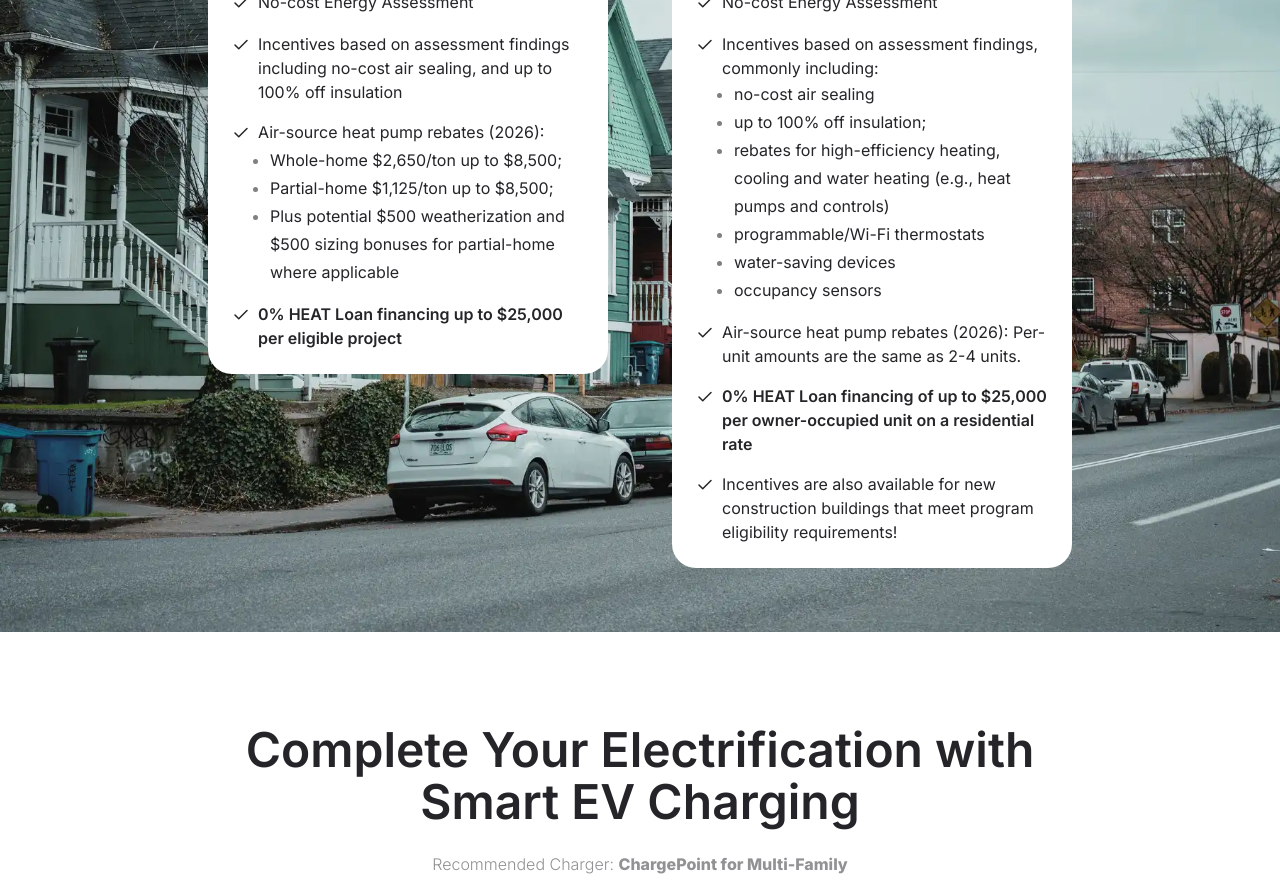
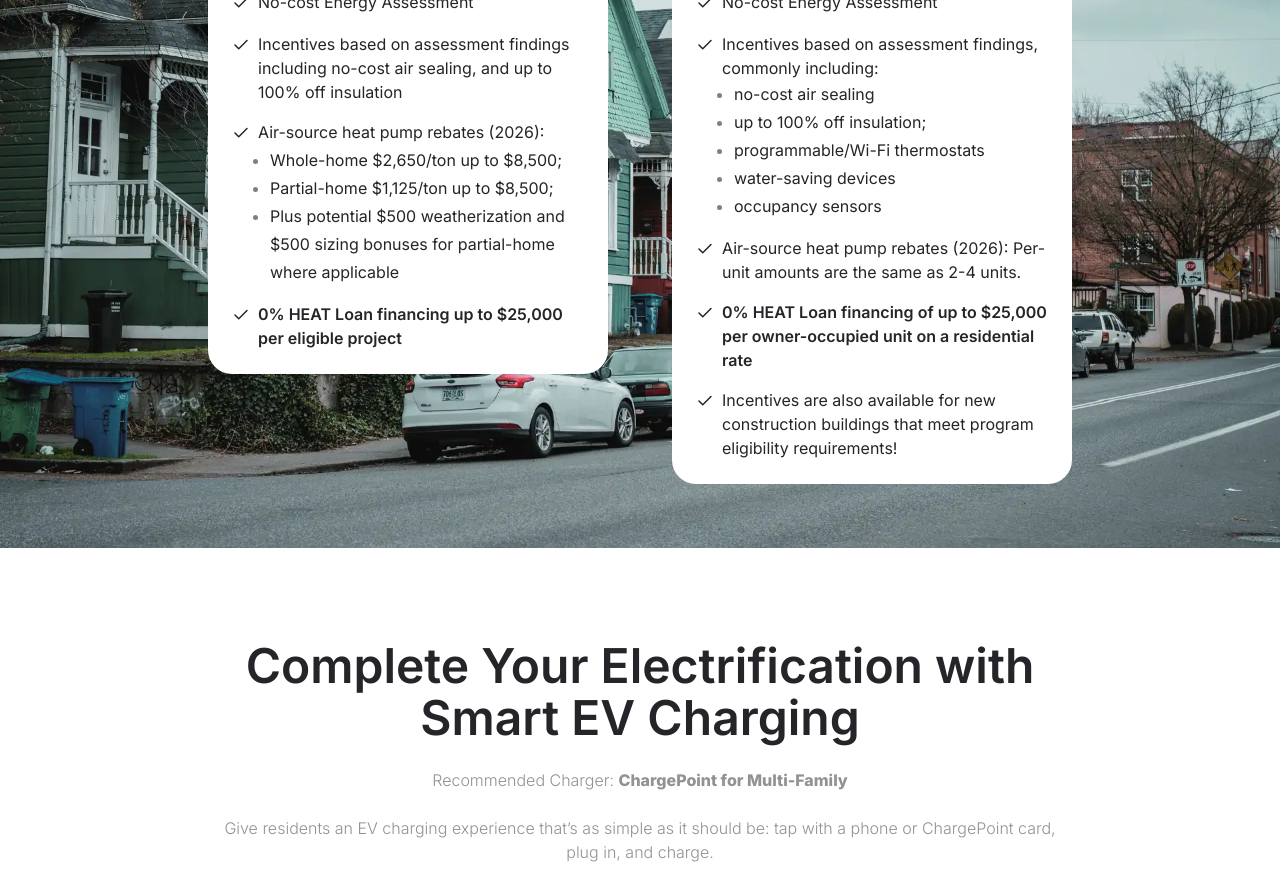
Before and after one commit to EcowaveUS/ecowaveus, a React (Vite) app: page /multi-family in a window 1280 px wide. Shown: the part 1920-2806 px from the top of the page. Built offline with nearby package versions, Linux system fonts and the light colour scheme.

Commit message:
Remove outdated rebate information from SaveBigUnitProperties component to enhance content accuracy and clarity.

```diff
--- a/src/components/pagesComponents/MultiFamily/SaveBigUnitProperties.tsx
+++ b/src/components/pagesComponents/MultiFamily/SaveBigUnitProperties.tsx
@@ -45,7 +45,6 @@ const items = [
         items: [
           'no-cost air sealing',
           'up to 100% off insulation;',
-          'rebates for high-efficiency heating, cooling and water heating (e.g., heat pumps and controls)',
           'programmable/Wi-Fi thermostats',
           'water-saving devices',
           'occupancy sensors'
```
